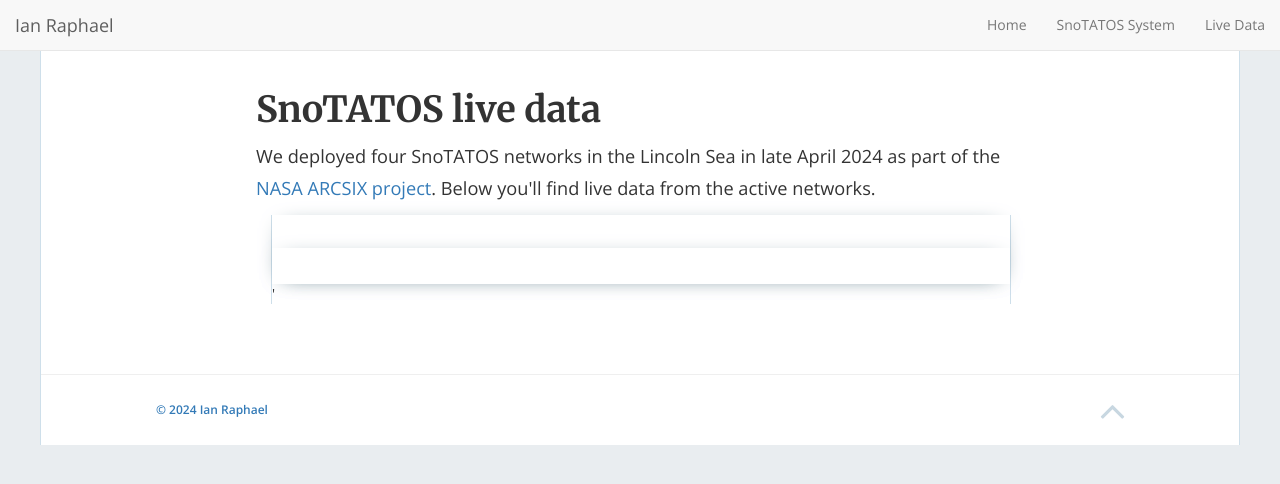
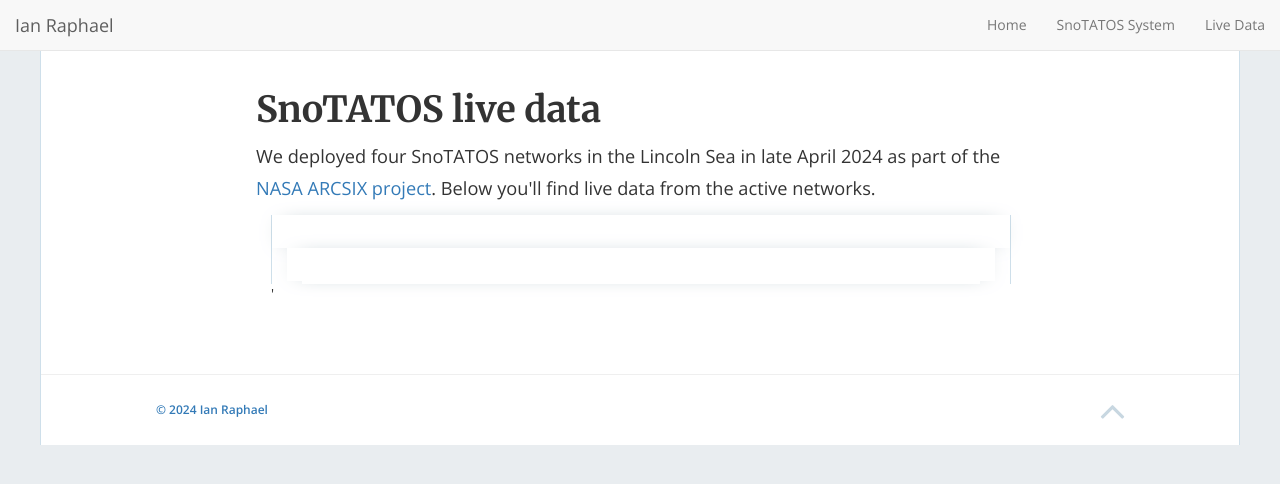
Before and after one commit to ianraphael/ianraphael.github.io, a Jekyll site: the page built from SnoTATOSdata.html, in a window 1280 px wide. Shown: the top 484 px of the page. Built offline with Jekyll 4.4.1, drawn with Linux system fonts in a browser that asks for light colours; nearby versions of some CDN libraries; a script that is not in the unit is left out.

Commit message:
new containers for all!

```diff
--- a/SnoTATOSdata.html
+++ b/SnoTATOSdata.html
@@ -19,14 +19,18 @@ permalink: /SnoTATOSdata/
                 <div id="spark1"></div>
                 <div id="spark2"</div>
               </div>
+            </div>
+            <div class="container-fluid">
               <div class="box">
                 <div id="spark3"></div>
                 <div id="spark4"</div>
               </div>
+            </div>
+            <div class="container-fluid">
               <div class="box">
                 <div id="spark5"></div>
                 <div id="spark6"</div>
-              </div
+              </div>
             </div>
           </div>
         </div>
```
